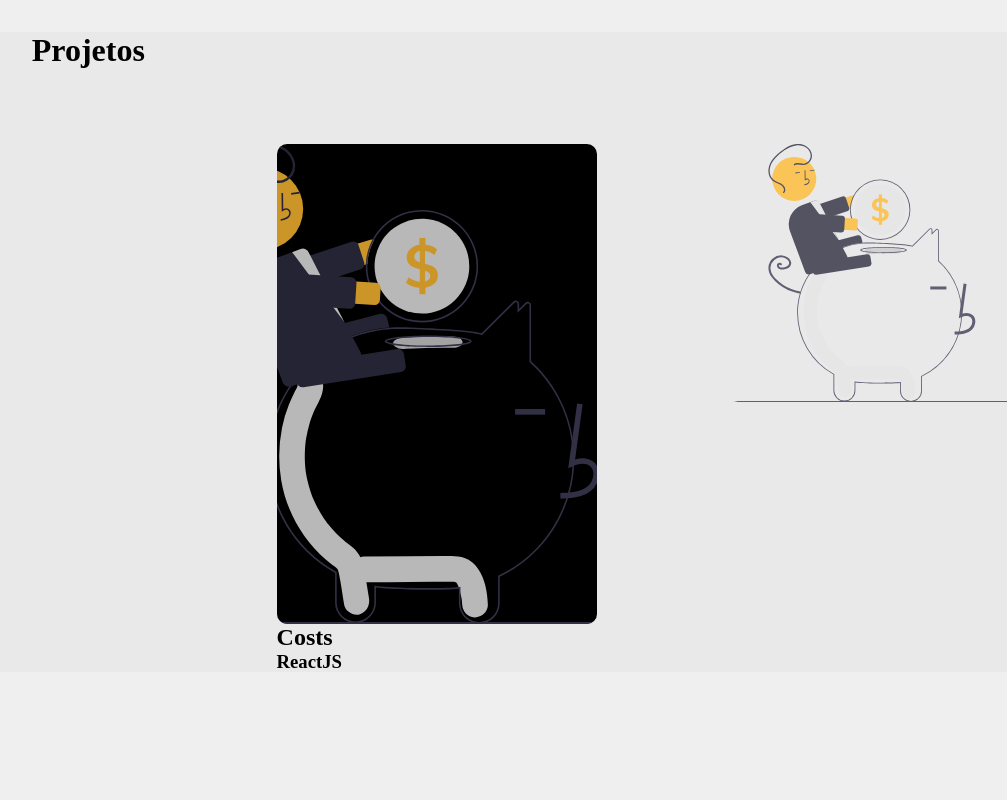
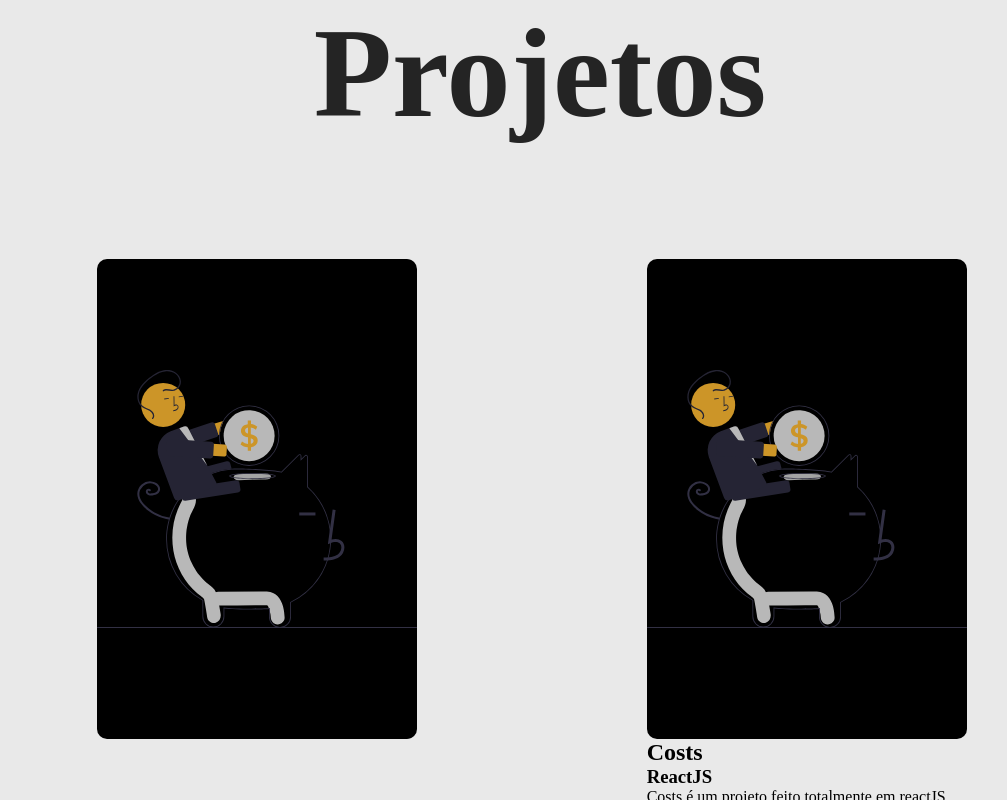
Before and after one commit to languageD/Portfolio, a React (Vite) app: page /Projetos in a window 1280 px wide. Shown: the whole page, without its empty margins (100-1107 px from the left). Built offline with nearby package versions, Linux system fonts and the light colour scheme.

Commit message:
project page update

```diff
--- a/src/pages/Projetos.jsx
+++ b/src/pages/Projetos.jsx
@@ -1,6 +1,7 @@
 import React from "react";
 import styles from './Projetos.module.css'
 import costsImg from '../img/savings.svg'
+import Container from '../Components/Container'
 
 function Projetos(){
   return(
@@ -9,23 +10,32 @@ function Projetos(){
         <h1>Projetos</h1>
       </div>
 
-
-        <div className={styles.projects}>
+      <div className={styles.card_container}>
+        <div className={styles.card}>
           <div className={styles.cards_img}>
             <img src={costsImg} alt="costs image" />
           </div>
-          <h2>Costs</h2>
-          <h3>ReactJS</h3>
-          <p  className={styles.project_txt}>Costs é um projeto feito totalmente em reactJS, para ser usado como um planejamento de gastos </p>
+          <div className={styles.card_info}>
+            <h2>Costs</h2>
+            <h3>ReactJS</h3>
+            <p  className={styles.project_txt}>Costs é um projeto feito totalmente em reactJS, para ser usado como um planejamento de gastos </p>
+          </div>
         </div>
-
-        <div className={styles.projects}>
-          <div className="img_card">
+        <div className={styles.card}>
+          <div className={styles.cards_img}>
             <img src={costsImg} alt="costs image" />
           </div>
-          <p className={styles.project_txt}>PROJETO FUTURO </p>
+          <div className="card_info">
+            <h2>Costs</h2>
+            <h3>ReactJS</h3>
+            <p  className={styles.project_txt}>Costs é um projeto feito totalmente em reactJS, para ser usado como um planejamento de gastos </p>
+          </div>
         </div>
       </div>
+
+
+
+    </div>
 
   )
 }
--- a/src/pages/Projetos.module.css
+++ b/src/pages/Projetos.module.css
@@ -1,69 +1,70 @@
 .Project_container{
-  height: 100%;
+  height: 100vh;
   width: 100%;
   display: flex;
-  margin-top: 2rem;
+  flex-direction: column;
   background-color: rgb(233, 233, 233);
-  justify-content: space-evenly;
+
 }
 .Project_header{
+  padding: 0;
+  color: rgba(0, 0, 0, 0.849);
+  font-weight: bolder;
+  text-align: center;
+  font-size: 4rem;
+}
+.card_container{
   display: flex;
-  justify-content: center;
-
-}
-.Project_area{
-  display: flex;
-  justify-content: center;
+  justify-content: space-evenly;
+  flex-wrap: wrap;
   align-items: center;
-  text-align: center;
-  height: 100%;
+  margin-top: -5rem;
   width: 100%;
 }
-
-.projects{
-  position: relative;
+.card{
   height: 30rem;
   width: 20rem;
-  margin-top: 7rem;
-  margin-bottom: 3rem;
-
-
+  margin: 12rem 2rem 6rem 1rem ;
 }
-
 .cards_img{
   height: 100%;
   width: 100%;
   background-color: black;
   border-radius: 10px;
+  object-fit: cover;
 }
 
-.projects img{
+.cards_img img{
   height: 100%;
   width: 100%;
   border-radius: 10px;
-  object-fit: cover;
+
   opacity: 0.8;
   transition: opacity 1s;
 
 }
-.projects:hover .imgCard img {
+.card:hover .cards_img img {
   opacity: 0.4;
 }
 
-.project_txt{
-  position: absolute;
-  bottom: 0;
-  padding: 2rem;
+.card_info {
+  margin-top: -8rem;
+  padding: 1rem;
   color: white;
   text-shadow: 1px 2px 3px black;
   opacity: 0;
   visibility: hidden;
   transition: all 1s;
 }
-.projects:hover .card-info {
+.card:hover .card_info {
   opacity: 1;
   visibility: visible;
 }
+
+
+
+
+
 /*
 .project_txt:hover{
   opacity: 1;
```
